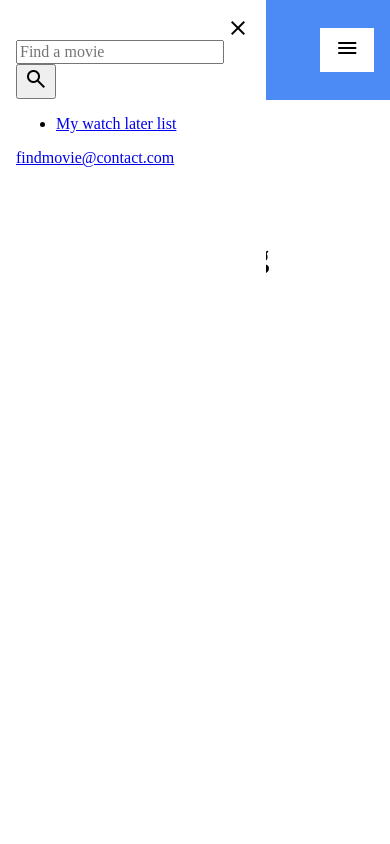
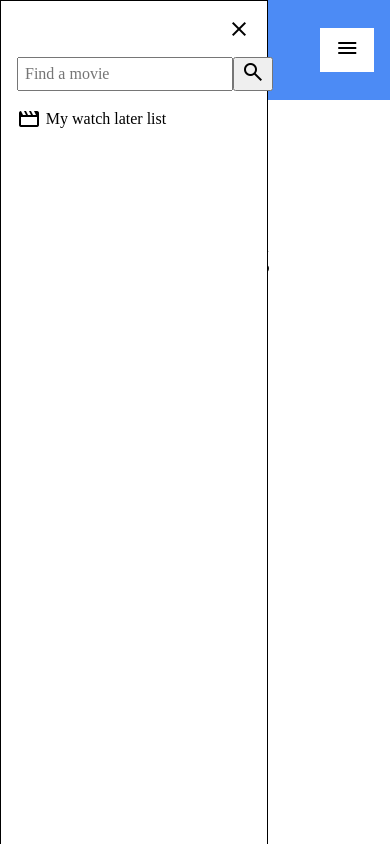
Before and after one commit to Peererxon/findAMovie, a website built with Vite: page src/index.html in a window 390 px wide. Both pictures are taken after a click on the button "menu". Built offline with nearby package versions, Linux system fonts and the light colour scheme; no server answers.

Commit message:
end mobile menu

```diff
--- a/src/index.html
+++ b/src/index.html
@@ -28,18 +28,21 @@
         <span class="material-symbols-outlined" id="close-crosshair">
           <span class="material-symbols-outlined"> close </span>
         </span>
-        <form action="search/index.html" method="get">
-          <input type="text" placeholder="Find a movie" name="title" />
-          <button>
+        <form action="search/index.html" method="get" id="search-movie-form">
+          <input
+            id="hamburger-menu--input"
+            type="text"
+            placeholder="Find a movie"
+            name="title"
+          />
+          <button type="submit">
             <span class="material-symbols-outlined"> search </span>
           </button>
         </form>
-        <ul>
-          <li><a href="user/watch-later/index.html">My watch later list</a></li>
-        </ul>
-        <a class="email" href="mailto:findmovie@contact.com"
-          >findmovie@contact.com</a
-        >
+        <div id="watch-later-container">
+          <span class="material-symbols-outlined"> movie </span>
+          <a href="user/watch-later/index.html">My watch later list</a>
+        </div>
       </div>
     </header>
     <div id="container">
--- a/src/styles/style.css
+++ b/src/styles/style.css
@@ -3,9 +3,11 @@ header {
   padding: 1rem;
 }
 #hamburger-menu {
+  border: 1px solid black;
   display: flex;
   flex-direction: column;
   background-color: white;
+  gap: 1rem;
   height: 100%;
   top: 0;
   left: 0;
@@ -24,6 +26,22 @@ header {
 #mobile--menu {
   display: flex;
   justify-content: space-between;
+}
+#hamburger-menu--input {
+  padding: 6px;
+}
+#search-movie-form {
+  display: flex;
+  flex-direction: row;
+}
+#watch-later-container {
+  display: flex;
+  gap: 0.3rem;
+}
+#watch-later-container a {
+  align-self: center;
+  color: black;
+  text-decoration: none;
 }
 .header-menu--button {
   align-self: center;
```
